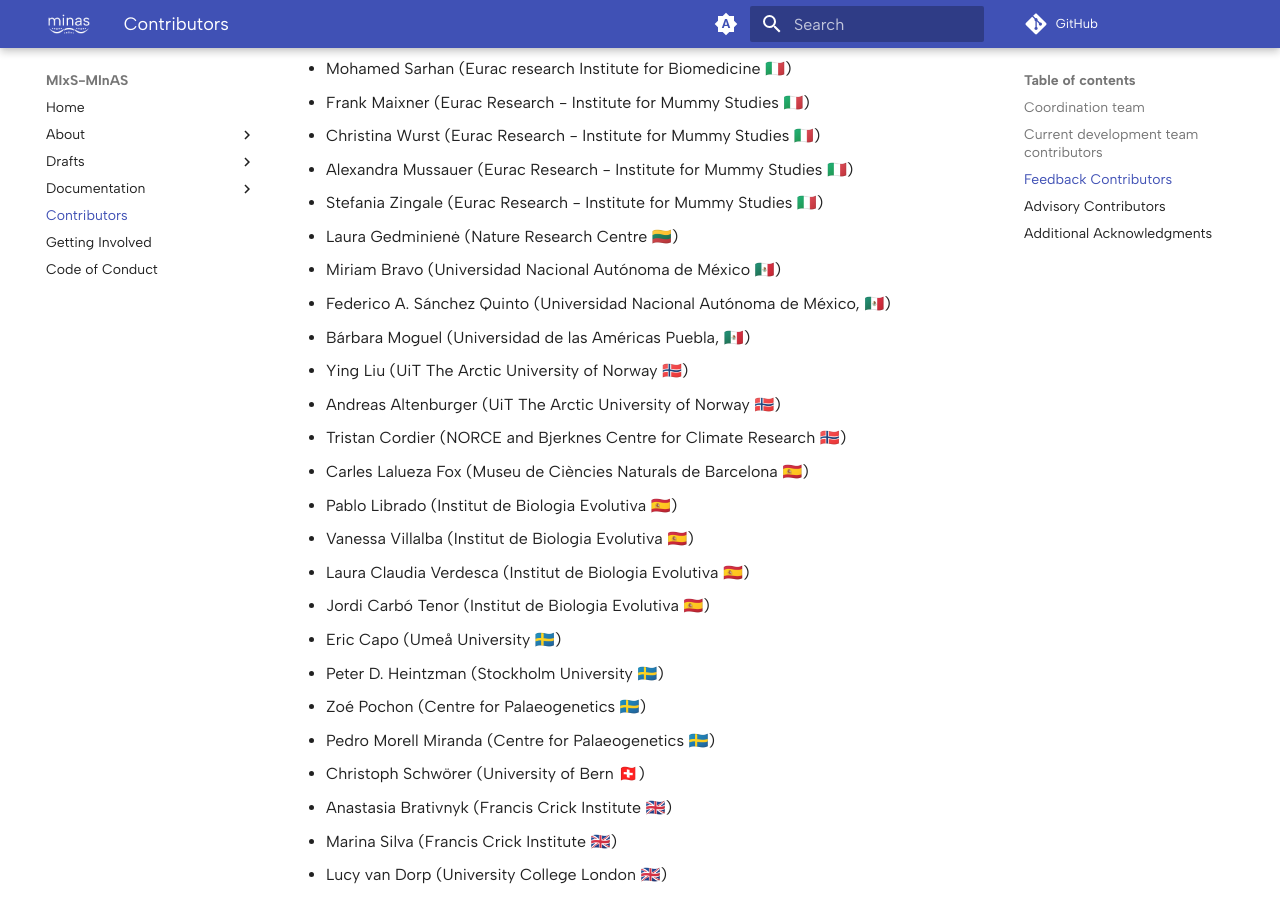
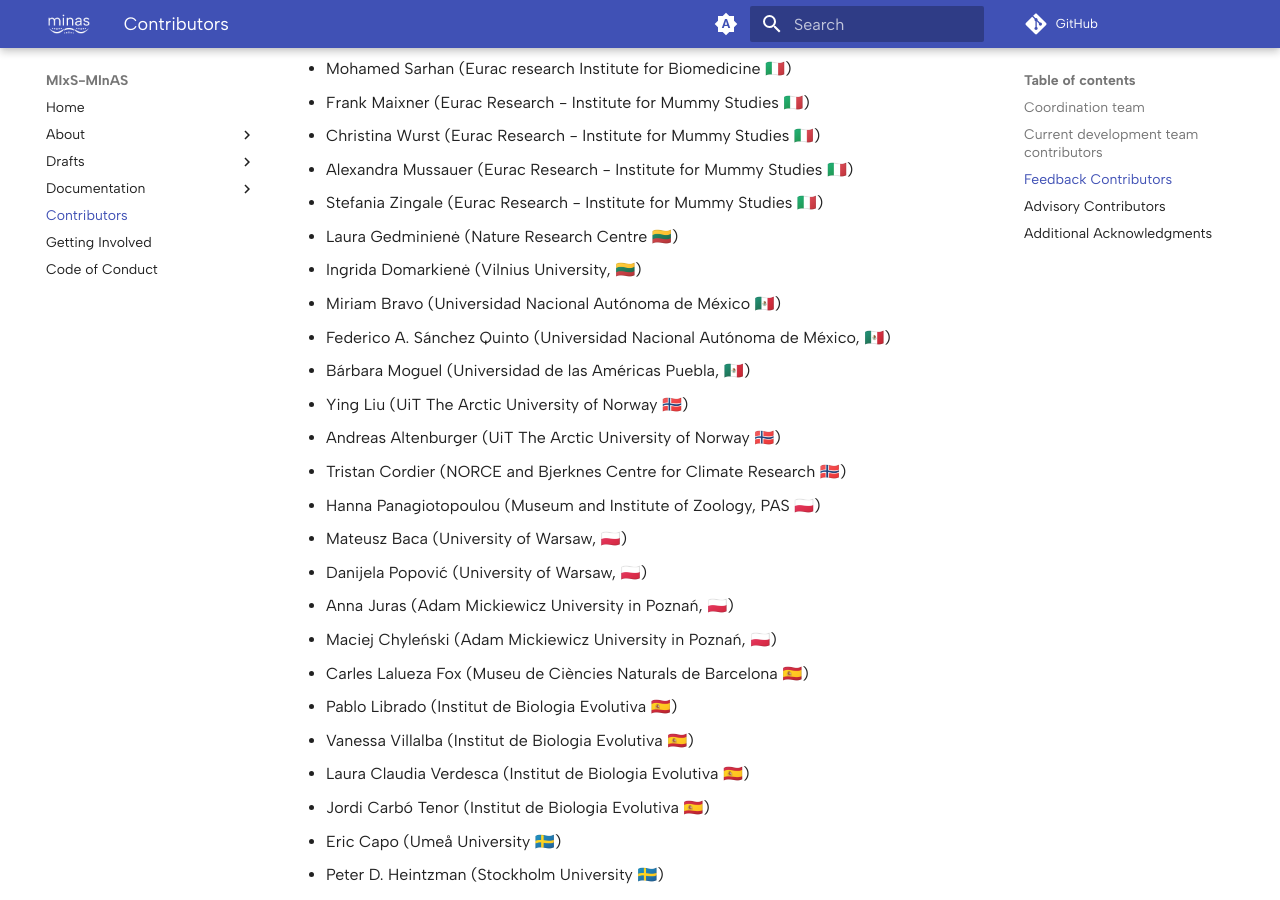
Before and after one commit to MIxS-MInAS/MIxS-MInAS.github.io, an MkDocs documentation site: the page built from docs/contributors.md, in a window 1280 px wide and 900 px high, scrolled down 2985 px. Built offline with MkDocs 1.6.1 and Material for MkDocs 9.7.7, drawn with Linux system fonts in a browser that asks for light colours; comment, search, counter and statistics services are not loaded.

Commit message:
Add EEurope and Baltics people

```diff
--- a/docs/contributors.md
+++ b/docs/contributors.md
@@ -92,12 +92,18 @@ Previously:
 - Alexandra Mussauer (Eurac Research - Institute for Mummy Studies 🇮🇹)
 - Stefania Zingale (Eurac Research - Institute for Mummy Studies 🇮🇹)
 - Laura Gedminienė (Nature Research Centre 🇱🇹)
+- Ingrida Domarkienė (Vilnius University, 🇱🇹)
 - Miriam Bravo (Universidad Nacional Autónoma de México 🇲🇽)
 - Federico A. Sánchez Quinto (Universidad Nacional Autónoma de México, 🇲🇽)
 - Bárbara Moguel (Universidad de las Américas Puebla, 🇲🇽)
 - Ying Liu (UiT The Arctic University of Norway 🇳🇴)
 - Andreas Altenburger (UiT The Arctic University of Norway 🇳🇴)
 - Tristan Cordier (NORCE and Bjerknes Centre for Climate Research 🇳🇴)
+- Hanna Panagiotopoulou (Museum and Institute of Zoology, PAS 🇵🇱)
+- Mateusz Baca (University of Warsaw, 🇵🇱)
+- Danijela Popović (University of Warsaw, 🇵🇱)
+- Anna Juras (Adam Mickiewicz University in Poznań, 🇵🇱)
+- Maciej Chyleński (Adam Mickiewicz University in Poznań, 🇵🇱)
 - Carles Lalueza Fox (Museu de Ciències Naturals de Barcelona 🇪🇸)
 - Pablo Librado (Institut de Biologia Evolutiva 🇪🇸)
 - Vanessa Villalba (Institut de Biologia Evolutiva 🇪🇸)
```
